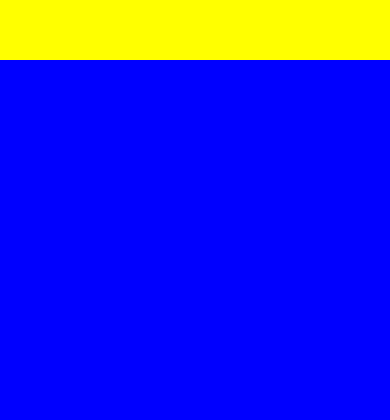
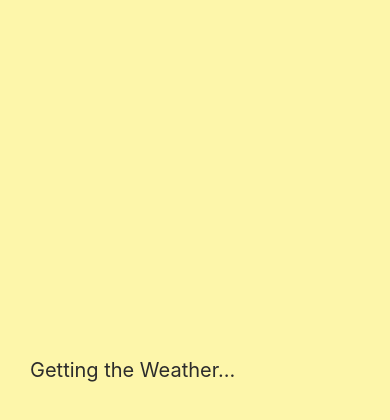
Before and after one commit to Hyeon-Uk/fokin-weather, a React Native app: screen / in a window 390 px wide. Shown: the part 362-782 px from the top of the page. Built offline with nearby package versions, Linux system fonts and the light colour scheme.

Commit message:
1.1 Loading Screen

```diff
--- a/App.js
+++ b/App.js
@@ -1,26 +1,10 @@
-import { StatusBar } from 'expo-status-bar';
 import React from 'react';
-import { StyleSheet, Text, View } from 'react-native';
+import Loading from './Loading';
 
 export default function App() {
   return (
-    <View style={styles.container}>
-      <View style={styles.yellowView}></View>
-      <View style={styles.blueView}></View>
-    </View>
+    <Loading>
+
+    </Loading>
   );
 }
-
-const styles = StyleSheet.create({
-  container: {
-    flex: 1,
-  },
-  yellowView:{
-    flex:1,
-    backgroundColor:"yellow"
-  },
-  blueView:{
-    flex:1,
-    backgroundColor:"blue"
-  }
-});
--- /dev/null
+++ b/Loading.js
@@ -0,0 +1,25 @@
+import React from 'react';
+import { StyleSheet, Text, View } from 'react-native';
+
+export default function Loading() {
+    return (
+      <View style={styles.container}>
+          <Text style={styles.text}>Getting the Weather...</Text>
+      </View>
+    );
+  }
+
+
+  const styles=StyleSheet.create({
+      container:{
+        flex:1,
+        justifyContent:"flex-end",
+        backgroundColor:"#FDF6AA",
+        paddingHorizontal:30,
+        paddingVertical:100
+      },
+      text:{
+          color:"#2c2c2c",
+          fontSize:20,
+      }
+  })
```
